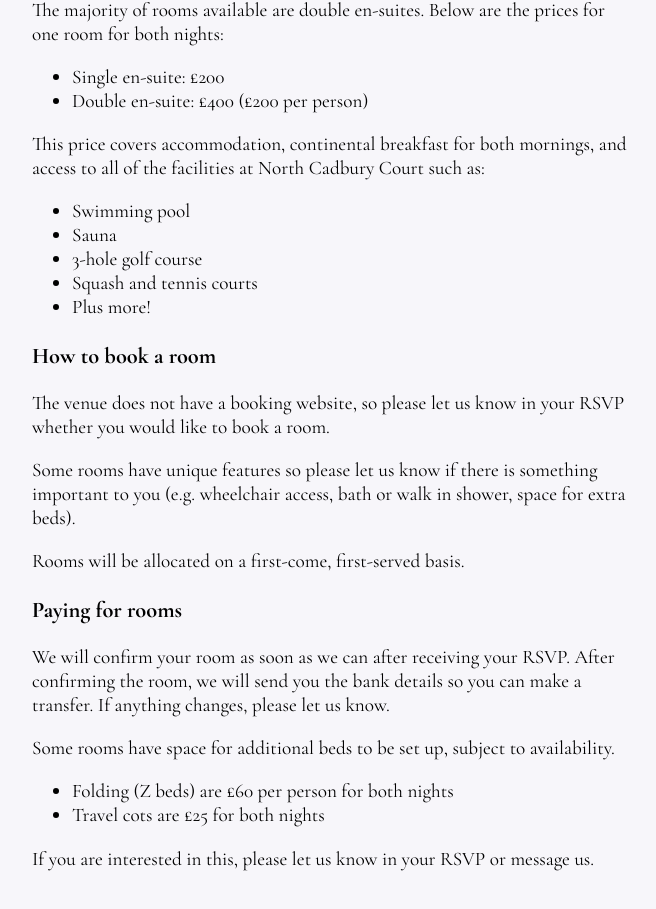
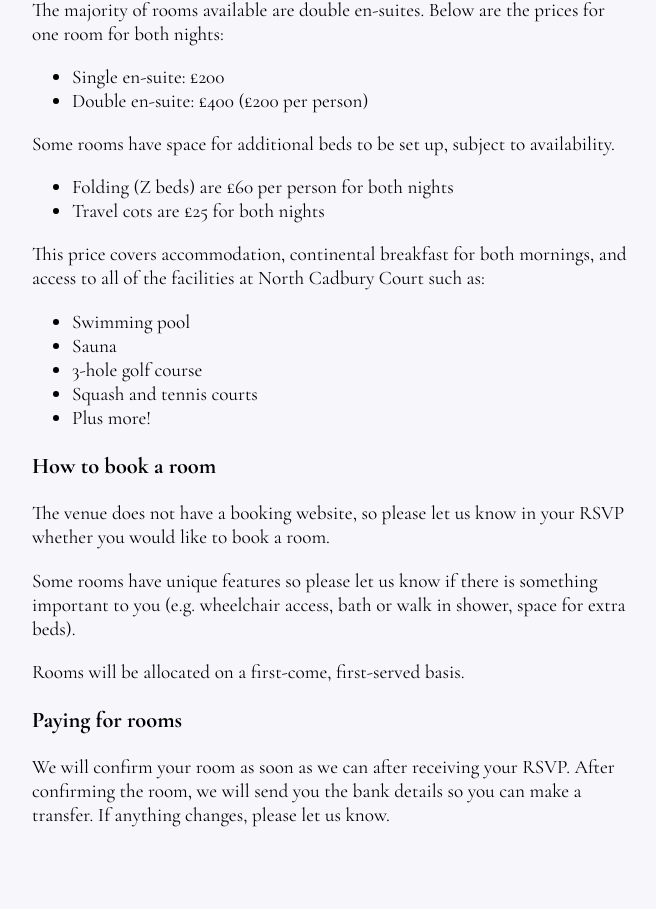
Before and after one commit to LawrenceWarren/wedding-website, a SvelteKit app: page /accommodation in a window 1280 px wide. Shown: the part 935-1844 px from the top of the page, without its empty margins (308-964 px from the left). After the commit the page ends 1822 px from the top, so only its background shows below. Built offline with nearby package versions, Linux system fonts and the light colour scheme.

Commit message:
Tweak form, tweak wording on accommodation page

```diff
--- a/src/routes/accommodation/+page.svelte
+++ b/src/routes/accommodation/+page.svelte
@@ -38,6 +38,15 @@
   </ul>
 
   <p>
+    Some rooms have space for additional beds to be set up, subject to
+    availability.
+  </p>
+  <ul>
+    <li>Folding (Z beds) are £60 per person for both nights</li>
+    <li>Travel cots are £25 for both nights</li>
+  </ul>
+
+  <p>
     This price covers accommodation, continental breakfast for both mornings,
     and access to all of the facilities at North Cadbury Court such as:
   </p>
@@ -72,19 +81,6 @@
     confirming the room, we will send you the bank details so you can make a
     transfer. If anything changes, please let us know.
   </p>
-
-  <p>
-    Some rooms have space for additional beds to be set up, subject to
-    availability.
-  </p>
-  <ul>
-    <li>Folding (Z beds) are £60 per person for both nights</li>
-    <li>Travel cots are £25 for both nights</li>
-  </ul>
-  <p>
-    If you are interested in this, please let us know in your RSVP or message
-    us.
-  </p>
 </TextColumn>
 
 <BurgerMenu />
```
Also changed, not shown: src/routes/rsvp/+page.svelte (+10 -1 lines).
